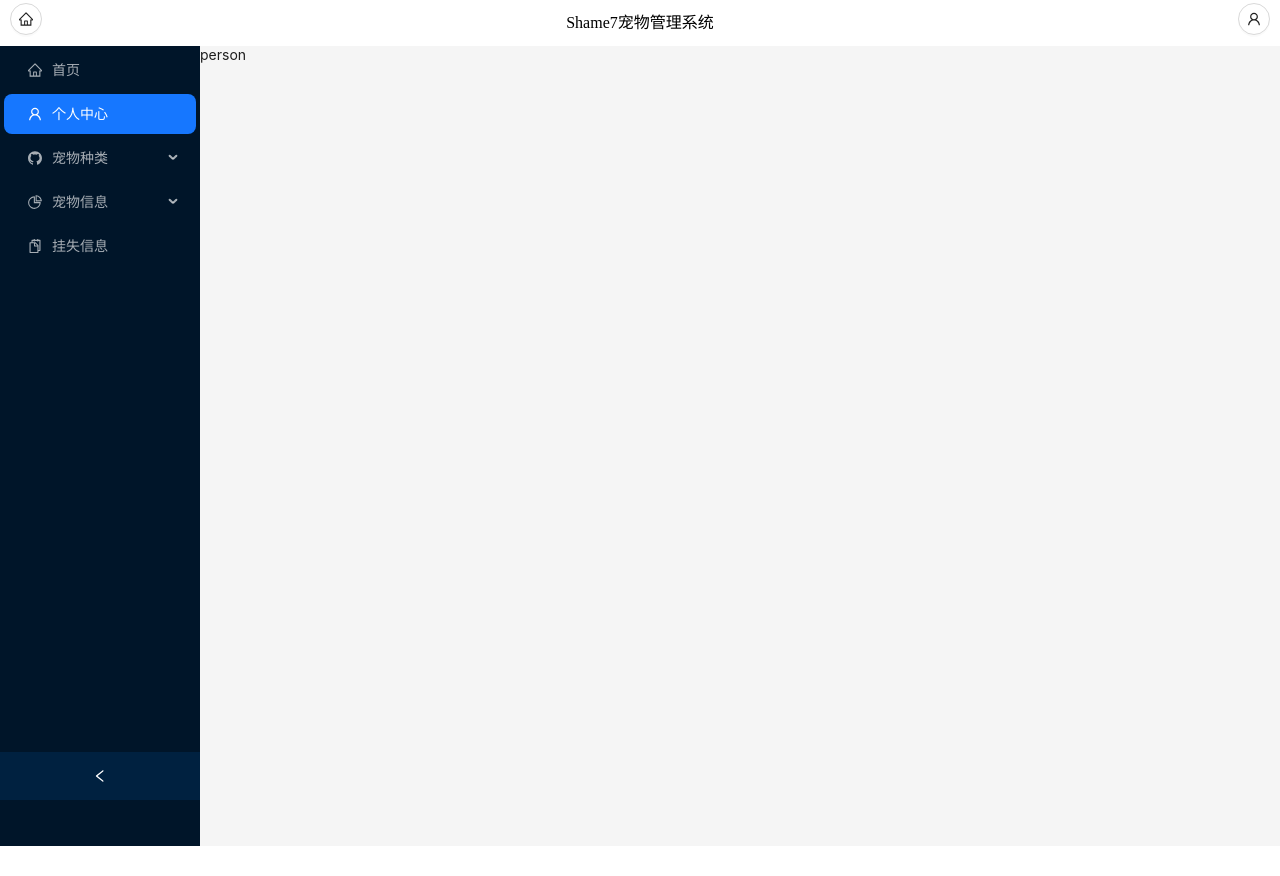
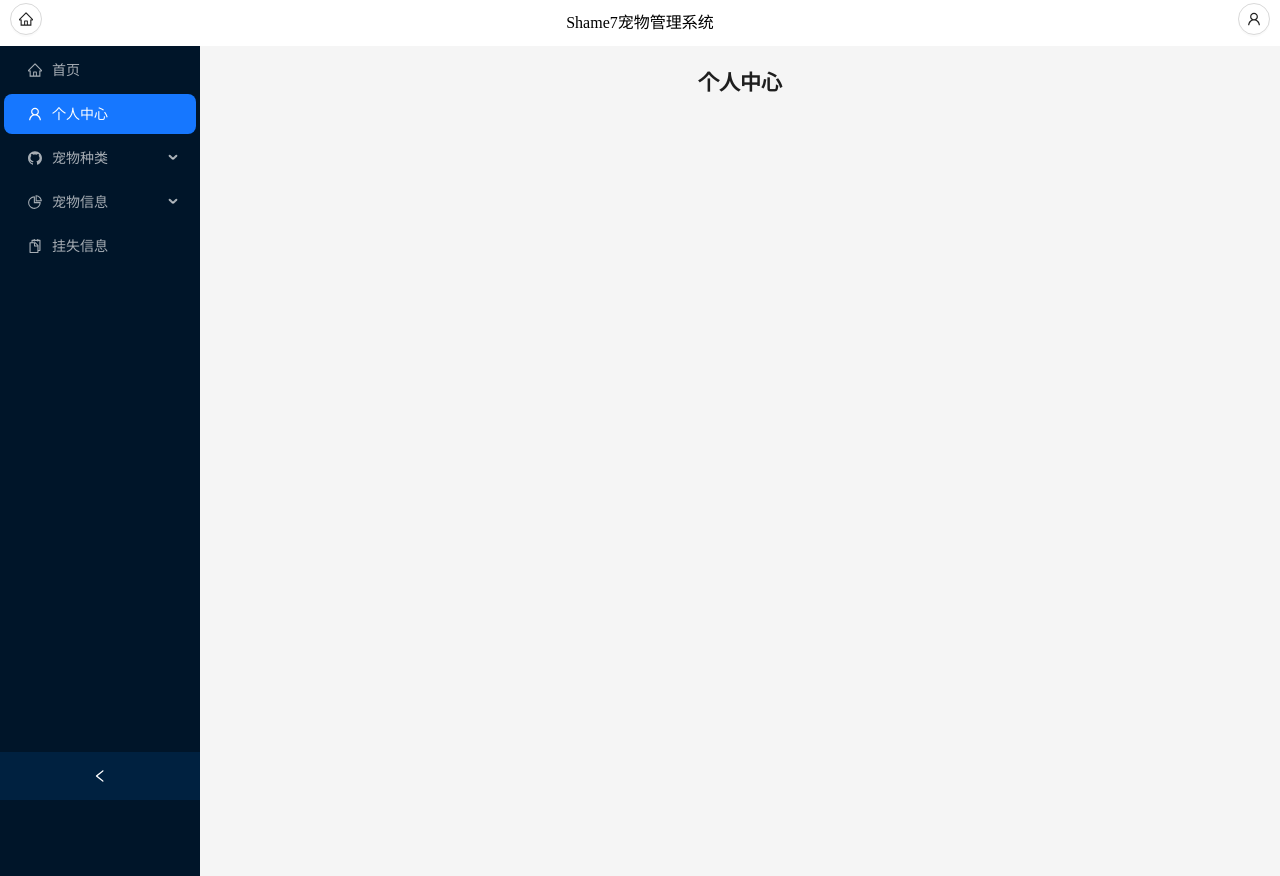
Before and after one commit to cyZ52/petManage, a Next.js app: page /home/person in a window 1280 px wide. Before the commit the page ends 846 px from the top, so only its background shows below. Built offline with nearby package versions, Linux system fonts and the light colour scheme.

Commit message:
修改网页标题

```diff
--- /dev/null
+++ b/components/personpage.module.scss
@@ -0,0 +1,9 @@
+.PersonPage{
+    margin: 10px auto;
+    text-align: center;
+    width: 100%;
+    height: 100vh;
+}
+.PersonPage-title{
+    margin: 20px auto;
+}
--- /dev/null
+++ b/components/personpage.tsx
@@ -0,0 +1,12 @@
+import style from './personpage.module.scss'
+
+export default function PersonPage(){
+
+    return (
+        <>
+        <div className={style['PersonPage']}>
+            <h2 className={style['PersonPage-title']}>个人中心</h2>
+        </div>
+        </>
+    )
+}
--- a/pages/_app.tsx
+++ b/pages/_app.tsx
@@ -1,7 +1,14 @@
 import '@/styles/globals.scss'
 import type { AppProps } from 'next/app'
+import Head from 'next/head'
+
 
 
 export default function App({ Component, pageProps }: AppProps) {
-  return <Component {...pageProps} />
+  return (
+    <>
+    <Head><title>Shame7宠物管理系统</title></Head>
+      <Component {...pageProps} />
+    </>
+  )
 }
--- a/pages/home/person.tsx
+++ b/pages/home/person.tsx
@@ -1,6 +1,7 @@
 import { useRouter } from 'next/router';
 import React, { useState } from 'react';
 import style from '@/styles/Layout.module.scss'
+import PersonPage from '@/components/personpage';
 
 import type { MenuProps } from 'antd';
 import { Button, Layout, Menu, Space, Tooltip, Breadcrumb, } from 'antd';
@@ -12,6 +13,7 @@ import {
     PieChartOutlined,
     SnippetsOutlined
 } from '@ant-design/icons';
+
 
 const { Content, Sider } = Layout;
 
@@ -95,7 +97,7 @@ export default function Person() {
                 <Layout>
                     <Content>
                         <div>
-                            person
+                            <PersonPage />
                         </div>
                     </Content>
                 </Layout>
```
